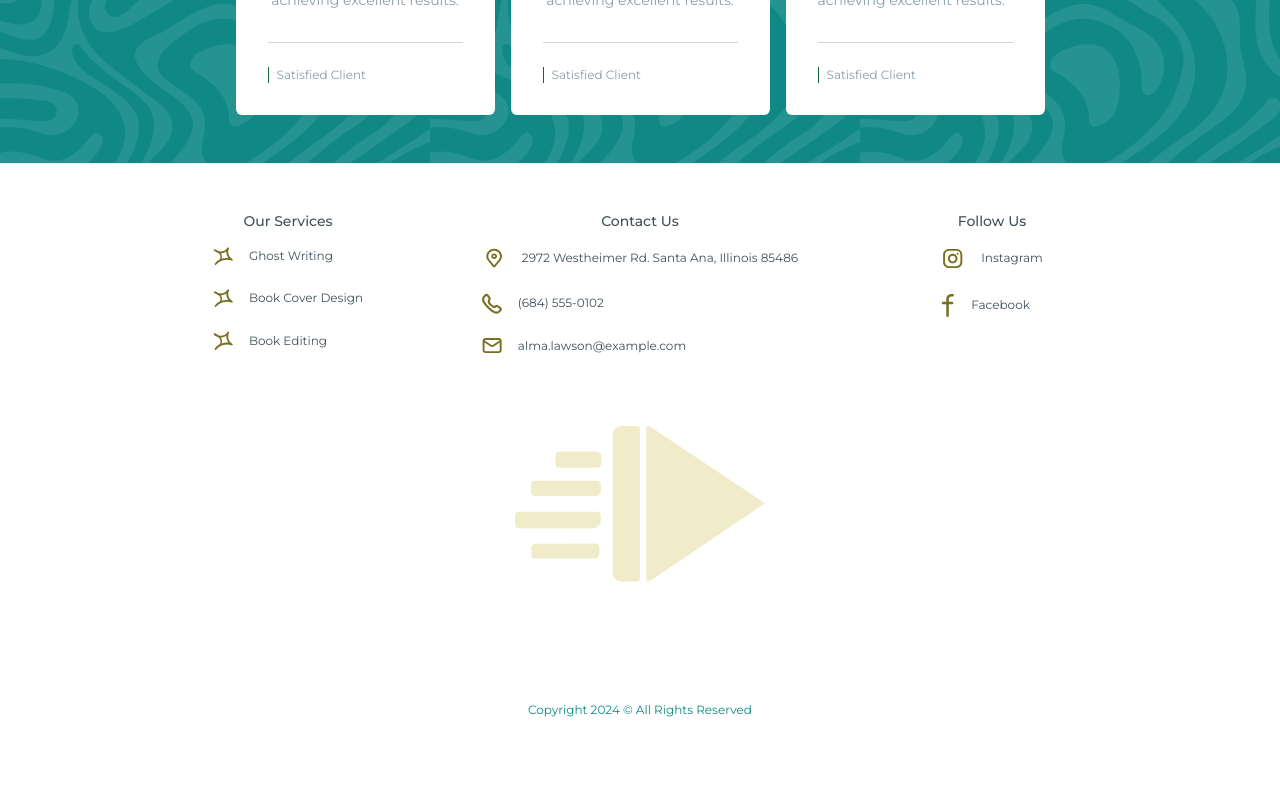
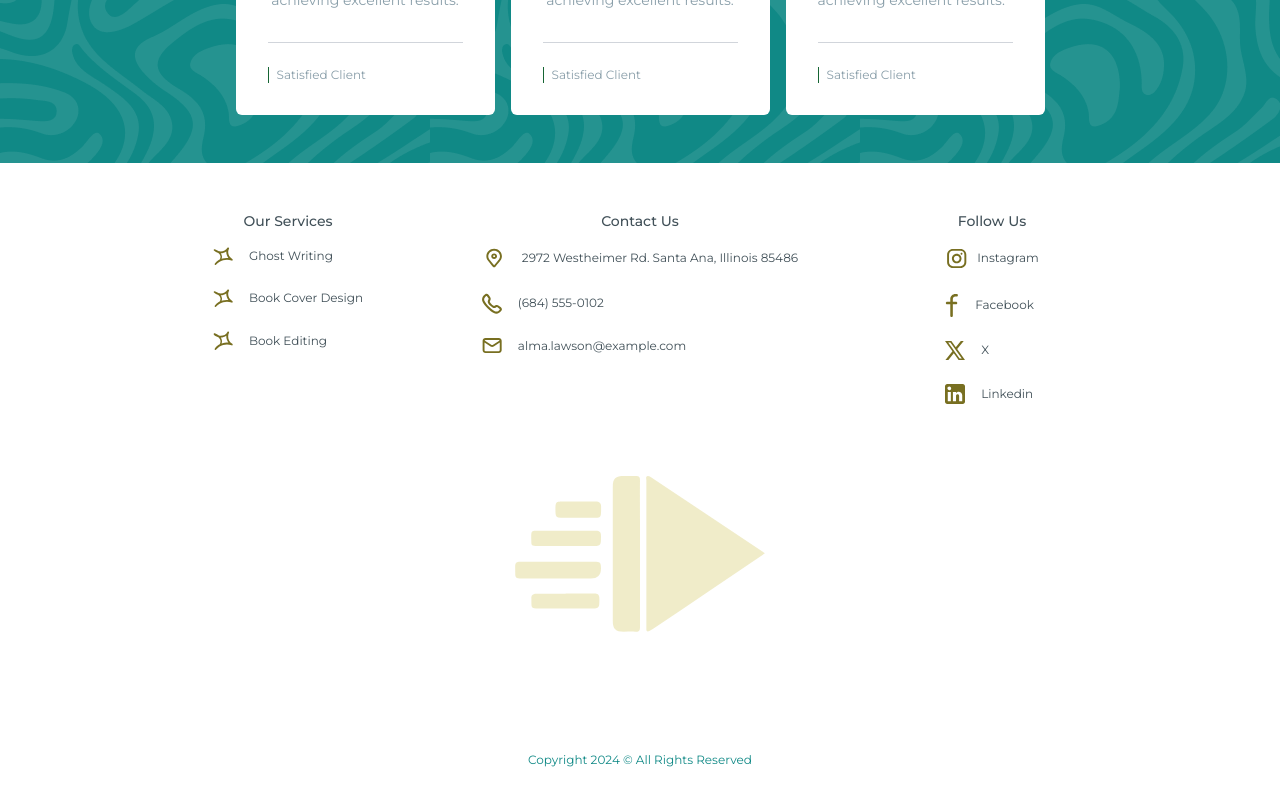
Before and after one commit to techmad60/Swift-Pen, a Next.js app: page / in a window 1280 px wide. Shown: the part 2587-3387 px from the top of the page. Before the commit the page ends 3337 px from the top, so only its background shows below. Built offline with nearby package versions, Linux system fonts and the light colour scheme.

Commit message:
contacts fixed

```diff
--- a/components/Footer.tsx
+++ b/components/Footer.tsx
@@ -80,26 +80,44 @@ export default function Footer() {
           </section>
           <section className="flex flex-col">
             <h2 className="text-btn-one-color text-sm font-medium pt-4 lg:text-center">Follow Us</h2>
-              <div className="flex flex-col space-y-6 ">
-                <div className="flex items-center gap-4 mt-4">
+              <nav className="flex flex-col space-y-6">
+                <ul className="flex items-center gap-2 mt-4">
                   <Image
                     src={"/images/instagram.svg"}
                     width={24}
                     height={24}
                     alt="Hero Image"
                   />
-                  <p className="text-btn-one-color text-xs">Instagram</p>
-                </div>
-                <div className="flex items-center gap-4">
+                  <li className="text-btn-one-color text-xs duration-300 hover:text-yellow-700"><a href="https://www.instagram.com/swiftpen_e/?igsh=MWxzd2hwZWsxdTE3Ng%3D%3D">Instagram</a></li>
+                </ul>
+                <ul className="flex items-center gap-4">
                   <Image
                     src={"/images/facebook.svg"}
                     width={14}
                     height={14}
                     alt="Hero Image"
                   />
-                  <p className="text-btn-one-color text-xs">Facebook</p>
-                </div>
-            </div>
+                  <li className="text-btn-one-color text-xs duration-300 hover:text-yellow-700"><a href="https://www.facebook.com/swiftpenenterprise?mibextid=ZbWKwL">Facebook</a></li>
+                </ul>
+                <ul className="flex items-center gap-4">
+                  <Image
+                    src={"/images/x.svg"}
+                    width={20}
+                    height={20}
+                    alt="Hero Image"
+                  />
+                  <li className="text-btn-one-color text-xs duration-300 hover:text-yellow-700"><a href="https://x.com/Swiftpen_e?t=rPuU0m7BEZCnDsdx1PkHJQ&s=09">X</a></li>
+                </ul>
+                <ul className="flex items-center gap-4">
+                  <Image
+                    src={"/images/linkedin.svg"}
+                    width={20}
+                    height={20}
+                    alt="Hero Image"
+                  />
+                  <li className="text-btn-one-color text-xs duration-300 hover:text-yellow-700"><a href="https://www.linkedin.com/company/swift-pen-enterprise/">Linkedin</a></li>
+                </ul>
+            </nav>
           </section>
           {/* <section className="flex flex-col">
             <h2 className="text-btn-one-color  text-sm font-medium pt-4">Get our App on</h2>
```
Also changed, not shown: public/images/linkedin.svg (added), public/images/x.svg (added).
